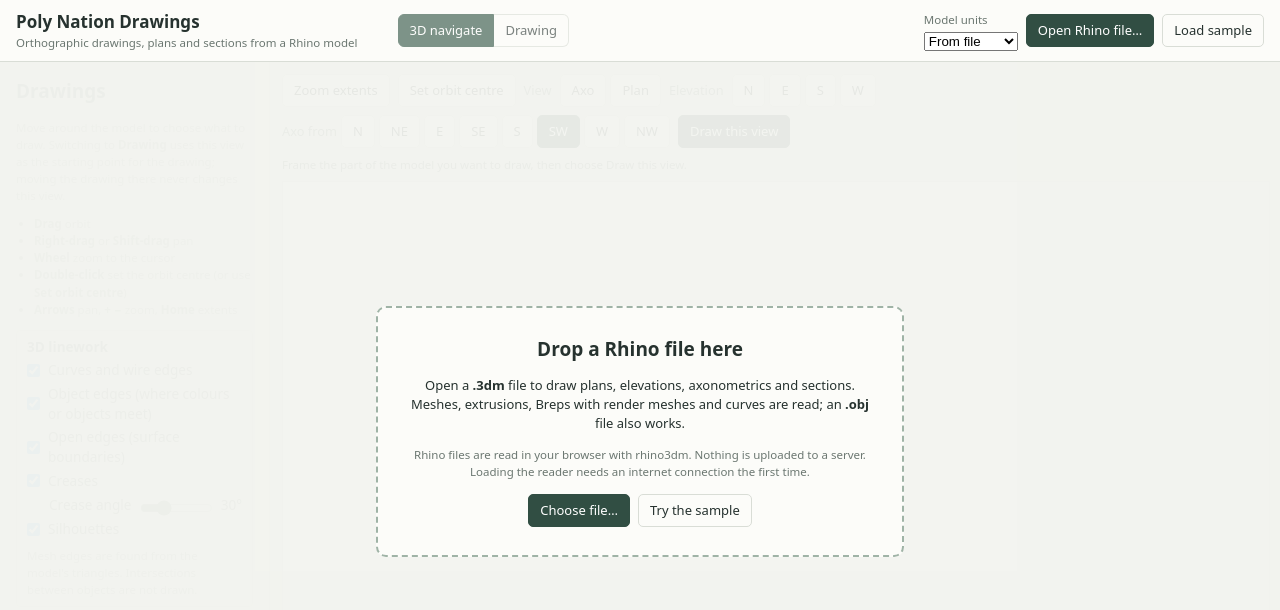
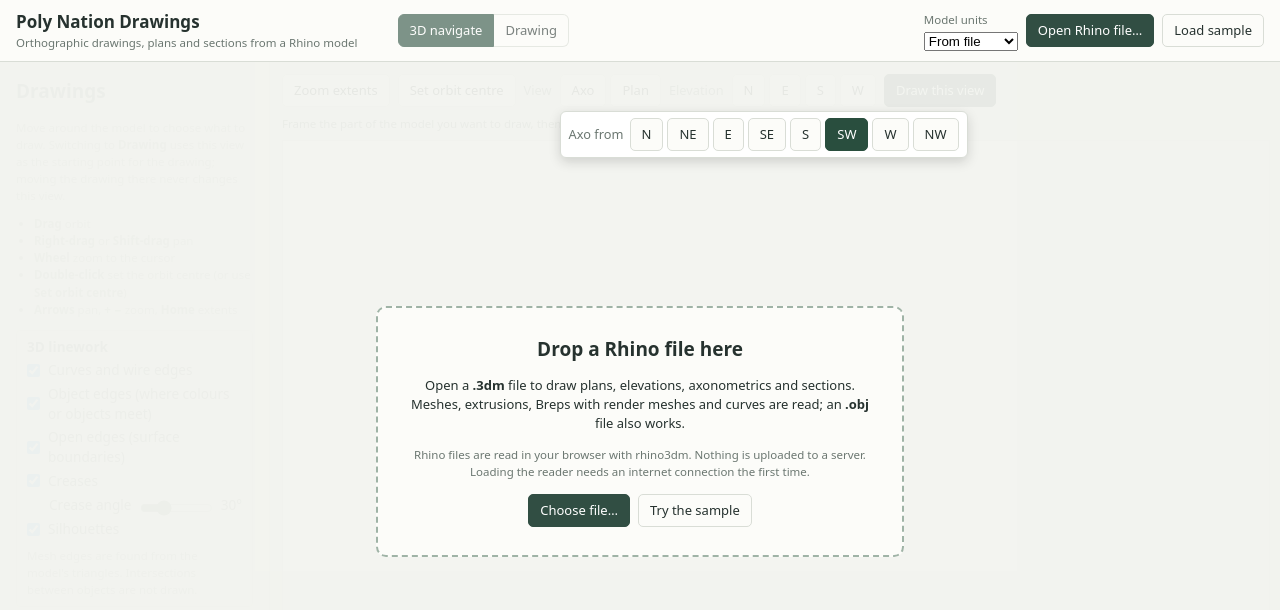
Before and after one commit to heyvian/dr-fixboi-drawing-studio, a website: page index.html in a window 1280 px wide. Drawn offline with Linux system fonts and the light colour scheme.

Commit message:
Show axo compass as a drop-down under the Axo button
Co-authored-by: Copilot App <223556219+Copilot@users.noreply.github.com>

```diff
--- a/index.html
+++ b/index.html
@@ -259,7 +259,13 @@
             </button>
             <span class="nav-label">View</span>
             <span class="nav-views" role="group" aria-label="Standard views">
-              <button type="button" data-view="iso" title="Axonometric from the last compass point chosen">Axo</button>
+              <span class="nav-axo">
+                <button type="button" data-view="iso" title="Axonometric from the last compass point chosen">Axo</button>
+                <span class="nav-axo-menu" id="navAxoGroup">
+                  <span class="nav-label">Axo from</span>
+                  <span class="nav-compass" id="navAxoCompass" role="group" aria-label="Axonometric view from compass point"></span>
+                </span>
+              </span>
               <button type="button" data-view="top">Plan</button>
             </span>
             <span class="nav-label">Elevation</span>
@@ -268,10 +274,6 @@
               <button type="button" data-view="east" title="Elevation looking at the east face">E</button>
               <button type="button" data-view="south" title="Elevation looking at the south face">S</button>
               <button type="button" data-view="west" title="Elevation looking at the west face">W</button>
-            </span>
-            <span class="nav-compass" id="navAxoGroup">
-              <span class="nav-label">Axo from</span>
-              <span class="nav-compass" id="navAxoCompass" role="group" aria-label="Axonometric view from compass point"></span>
             </span>
             <button type="button" class="primary" id="navToDrawing">Draw this view</button>
           </div>
--- a/src/css/drawing.css
+++ b/src/css/drawing.css
@@ -106,7 +106,11 @@
 .nav-stage[hidden], .nav-only[hidden] { display: none; }
 .nav-stage .hint { margin: 0; }
 .nav-views, .nav-compass { display: inline-flex; gap: 4px; }
-.nav-compass[hidden] { display: none; }
+.nav-compass[hidden], .nav-axo-menu[hidden] { display: none; }
+/* The axo compass drops down under the Axo button while an axonometric view is showing. */
+.nav-axo { position: relative; display: inline-block; }
+.nav-axo-menu { position: absolute; top: calc(100% + 4px); left: 0; z-index: 5; display: flex; gap: 6px; align-items: center;
+  padding: 6px 8px; background: #fff; border: 1px solid var(--line); border-radius: 6px; box-shadow: 0 4px 12px rgba(0,0,0,.15); white-space: nowrap; }
 .nav-label { font-size: 0.8rem; color: var(--muted, #5b665f); align-self: center; }
 .nav-canvas-frame { flex: 1; min-height: 320px; position: relative; }
 #navCanvas { position: absolute; inset: 0; width: 100%; height: 100%; display: block; cursor: grab;
--- a/src/js/app.js
+++ b/src/js/app.js
@@ -175,7 +175,7 @@
       viewer.setPicking(on);
     };
   }
-  for (const button of document.querySelectorAll('.nav-views button'))
+  for (const button of document.querySelectorAll('[data-view]'))
     button.onclick = () => viewer.preset(button.dataset.view);
   $('navStatus').textContent = 'Frame the part of the model you want to draw, then choose Draw this view.';
   if (!viewer.ok) $('modeNav').hidden = $('modeDraw').hidden = true;
```
